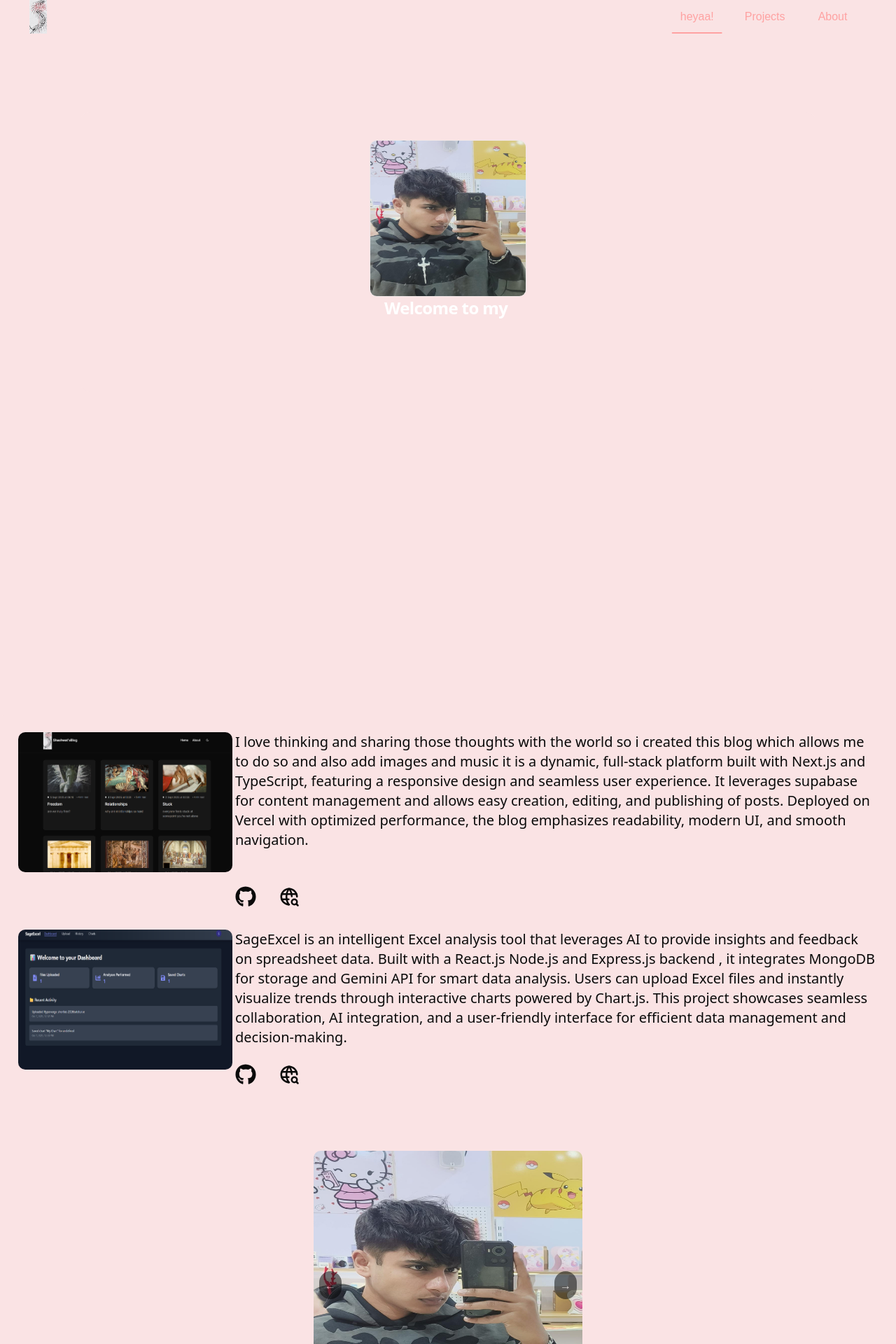
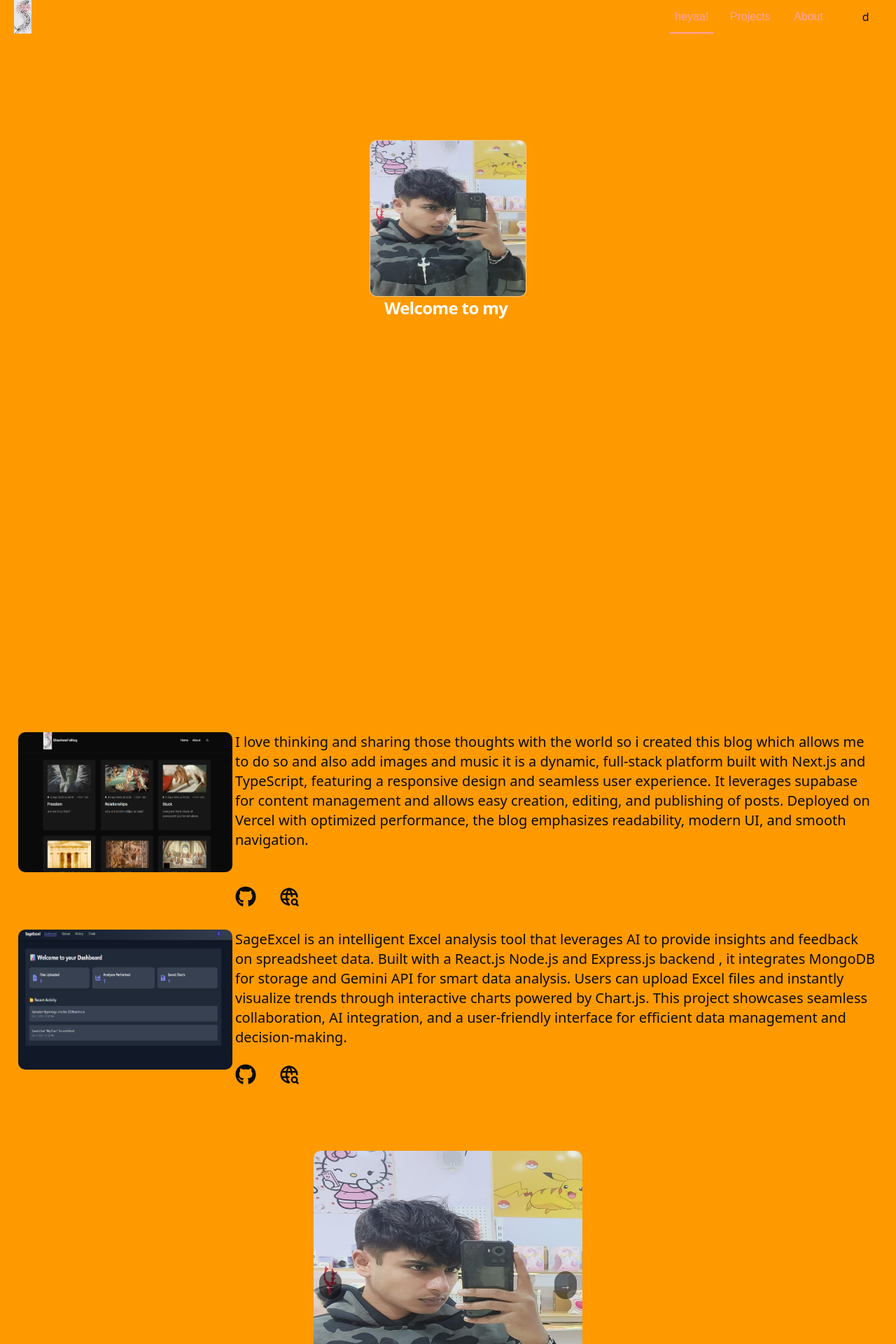
Before and after one commit to crash484/portfolioWebsite, a Next.js app: page / in a window 1280 px wide. Shown: the top 1920 px of the page at 70% size. Built offline with nearby package versions, Linux system fonts and the light colour scheme.

Commit message:
added the dark theme and made it so all components recieve bg color of main page

```diff
--- a/src/app/page.jsx
+++ b/src/app/page.jsx
@@ -1,9 +1,10 @@
-import Image from "next/image";
+"use client"
 import Header from "@/components/Header"
 import Footer from "@/components/Footer"
 import Profile from "@/components/profile"
 import Projects from "@/components/projects";
 import About from "@/components/About";
+import { useState,useEffect } from "react";
 
 
 {/* icons ill need */}
@@ -13,10 +14,15 @@ import { FaInstagram } from "react-icons/fa";
 
 
 export default function Home() {
+  //for changing theme
+  const [isDark, setIsDark] = useState(false);
+  useEffect(()=>{
+    console.log(isDark)
+  },[isDark])
   return (
 
-    <div className="bg-reddish-1">
-      <Header />
+    <div className={`${isDark?"bg-reddish-1":"bg-amber-500"}`}>
+      <Header isDark={isDark} setIsDark={setIsDark}/>
 
 
     {/*this is for profile section*/}
--- a/src/components/About.jsx
+++ b/src/components/About.jsx
@@ -18,7 +18,7 @@ export default function About(){
 
     const images=[{src:"/me.jpg"},{src:"/blogDemo.png"},{src:"/SageExcel.png"}]
     return(
-        <div className="flex flex-col items-center p-0.5 bg-reddish-1 w-full h-fit ">
+        <div className="flex flex-col items-center p-0.5 s w-full h-fit ">
             {/*few pictures of me in a nice format*/}
             <div className="relative w-96 h-96 overflow-hidden rounded-lg">
                 <div className="flex transition-transform duration-300 ease-in-out h-full"
--- a/src/components/AnimatedContent.jsx
+++ /dev/null
@@ -1,75 +0,0 @@
-"use client"
-import { useRef, useEffect } from 'react';
-import { gsap } from 'gsap';
-import { ScrollTrigger } from 'gsap/ScrollTrigger';
-
-gsap.registerPlugin(ScrollTrigger);
-
-const AnimatedContent = ({
-  children,
-  distance = 100,
-  direction = 'vertical',
-  reverse = false,
-  duration = 0.8,
-  ease = 'power3.out',
-  initialOpacity = 0,
-  animateOpacity = true,
-  scale = 1,
-  threshold = 0.1,
-  delay = 0,
-  onComplete
-}) => {
-  const ref = useRef(null);
-
-  useEffect(() => {
-    const el = ref.current;
-    if (!el) return;
-
-    const axis = direction === 'horizontal' ? 'x' : 'y';
-    const offset = reverse ? -distance : distance;
-    const startPct = (1 - threshold) * 100;
-
-    gsap.set(el, {
-      [axis]: offset,
-      scale,
-      opacity: animateOpacity ? initialOpacity : 1
-    });
-
-    gsap.to(el, {
-      [axis]: 0,
-      scale: 1,
-      opacity: 1,
-      duration,
-      ease,
-      delay,
-      onComplete,
-      scrollTrigger: {
-        trigger: el,
-        start: `top ${startPct}%`,
-        toggleActions: 'play none none none',
-        once: true
-      }
-    });
-
-    return () => {
-      ScrollTrigger.getAll().forEach(t => t.kill());
-      gsap.killTweensOf(el);
-    };
-  }, [
-    distance,
-    direction,
-    reverse,
-    duration,
-    ease,
-    initialOpacity,
-    animateOpacity,
-    scale,
-    threshold,
-    delay,
-    onComplete
-  ]);
-
-  return <div ref={ref}>{children}</div>;
-};
-
-export default AnimatedContent;
--- /dev/null
+++ b/src/components/Contactme.jsx
@@ -0,0 +1,7 @@
+export default function ContactMe(){
+    return(
+        <div>
+
+        </div>
+    )
+}
--- a/src/components/Footer.jsx
+++ b/src/components/Footer.jsx
@@ -4,7 +4,7 @@ import { FaInfinity } from "react-icons/fa";
 
 export default function footer(){
     return(
-        <div className="flex justify-between items-center w-full px-6 mt-10 h-20   bg-reddish-1 rounded-2xl shadow-lg">
+        <div className="flex justify-between items-center w-full px-6 mt-10 h-20  rounded-2xl shadow-lg">
 
             <div className="">
                 Created by @shashwat
--- a/src/components/Header.jsx
+++ b/src/components/Header.jsx
@@ -3,8 +3,13 @@ import Image from "next/image"
 
 import { useState,useEffect } from "react"
 
-export default function Header(){
+export default function Header({isDark,setIsDark}){
     const[activeSection, setActiveSection] = useState("Profile");
+
+    //function for button to trigger state change
+    const trigger = () =>{
+        setIsDark(isDark => !isDark)
+    }
 
     useEffect(()=>{
         const sections = ["Profile","Projects","About"]
@@ -34,7 +39,7 @@ export default function Header(){
     }
 
     return(
-        <div className="flex flex-row bg-reddish-1 z-999 sticky top-0 gap-140 px-10 pb-3  mx-0.5 mb-10 rounded-2xl">
+        <div className="flex flex-row    z-999 sticky top-0 gap-140 pl-5 pb-3  mb-10 rounded-2xl">
             {/* container for image*/}
 
             <div className="basis-64 mr-50">
@@ -48,7 +53,7 @@ export default function Header(){
 
 
             {/*container for other icons */}
-            <div className="basis-128 grid grid-cols-3">
+            <div className="basis-128 grid grid-cols-4">
                 <button className={`p-3 w-auto text-center font-display text-red-300 hover:bg-card/50 transition-all duration-500 rounded-2xl
                                     relative ${activeSection==="Profile"?"after:absolute after:bottom-0 after:left-1/2 after:-translate-x-1/2 after:w-3/4 after:h-0.5 after:bg-red-300 after:rounded-full":""}`}
                         onClick={()=>scrollToSection("Profile")}
@@ -67,6 +72,10 @@ export default function Header(){
                 >
                     About
                 </button>
+                <button className="p-1 w-20 text-center hover:bg-card/50 transition-all duration-500 rounded-2xl"
+                        onClick={trigger}>
+                    d
+                </button>
             </div>
         </div>
     )
--- a/src/components/profile.jsx
+++ b/src/components/profile.jsx
@@ -4,7 +4,7 @@ import TextType from "./TextType"
 export default function Profile(){
     return(
         /*remove height once done and give it hieght max */
-        <div className="flex flex-col align-middle  bg-reddish-1 mx-0.5 h-100 mb-100 rounded-2xl">
+        <div className="flex flex-col align-middle   mx-0.5 h-100 mb-100 rounded-2xl">
             <div className="flex items-center justify-center mt-10">
                 <div className="w-56 h-56 rounded-lg relative overflow-hidden bg-card/20 backdrop-blur-sm border border-border/50 text-foreground hover:bg-card/30 transition-all duration-200">
                     <Image
--- a/src/components/projects.jsx
+++ b/src/components/projects.jsx
@@ -1,23 +1,11 @@
 import Image from "next/image"
 import { FaGithub } from "react-icons/fa";
 import { TbWorldSearch } from "react-icons/tb";
-import AnimatedContent from "./AnimatedContent"
 
 export default function Projects(){
 
     return(
-        <div className="rounded bg-reddish-1 ">
-            <AnimatedContent
-            distance={100}
-            direction="horizontal"
-            reverse={false}
-            duration={1.2}
-            initialOpacity={0.0}
-            animateOpacity={true}
-            scale={2}
-            threshold={0.5}
-            delay={0.4}
-            >
+        <div className="rounded ">
             {/*this will be a card for a project image on the right and text on the left */}
             <div className="flex gap-1 relative p-6 pb-2 ">
                 <div className="w-100 h-50 relative overflow-hidden rounded-lg ">
@@ -51,19 +39,7 @@ export default function Projects(){
                     </div>
                 </div>
             </div>
-        </AnimatedContent>
 
-            <AnimatedContent
-            distance={100}
-            direction="horizontal"
-            reverse={false}
-            duration={1.2}
-            initialOpacity={0.0}
-            animateOpacity={true}
-            scale={2}
-            threshold={0.5}
-            delay={0.4}
-            >
             <div className="flex gap-1 p-6 rounded relative pb-2">
                 <div className="relative w-100 h-50 overflow-hidden rounded-lg">
                     <Image
@@ -96,7 +72,6 @@ export default function Projects(){
                     </div>
                 </div>
             </div>
-            </AnimatedContent>
 
         </div>
     )
```
